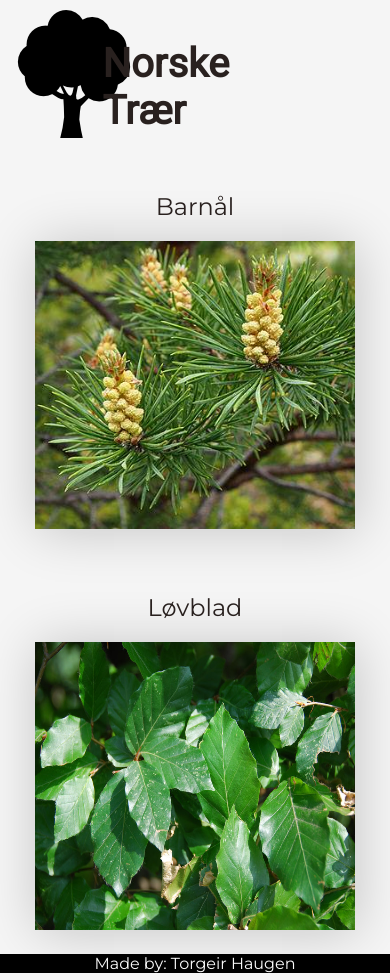
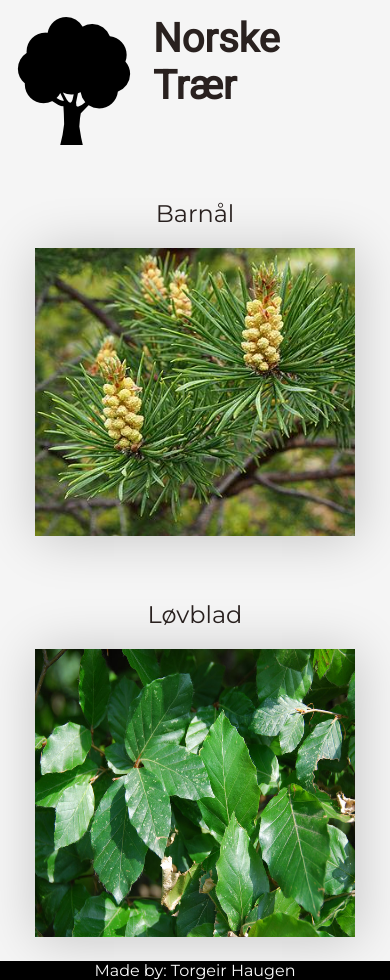
Before and after one commit to kodeebo/hvilket-tre-er-det, a React (Vite) app: page / in a window 390 px wide. Built offline with nearby package versions, Linux system fonts and the light colour scheme.

Commit message:
Fix mobile

```diff
--- a/src/Content.tsx
+++ b/src/Content.tsx
@@ -10,8 +10,9 @@ const Wrapper = styledComponentsCjs.main`
   margin-bottom: auto;
 `;
 
-const Content = ({ currentLevel, forest }) => {
+const Content = ({ branch, forest }) => {
   const location = useLocation();
+  const currentLevel = branch.slice(-1).pop();
 
   if (location.search) {
     const treeId = location.search.replace("?", "");
--- a/src/Header.tsx
+++ b/src/Header.tsx
@@ -1,4 +1,4 @@
-import React from "react";
+import React, { Fragment } from "react";
 import styled from "styled-components";
 import { useLocation } from "react-router-dom";
 import structure from "./structure";
@@ -18,10 +18,7 @@ const Icon = styled.img`
 `;
 
 const Text = styled.div`
-  position: absolute;
-  top: 30px;
-  left: 50%;
-  transform: translateX(-50%);
+  margin: 5px 15px;
   font-size: 40px;
   font-family: Roboto;
   font-weight: bold;
@@ -32,7 +29,8 @@ const Dummy = styled.div`
 `;
 
 const Breadcrumbs = styled.div`
-  margin: 10px;
+  min-height: 30px;
+  margin: 10px 15px 0;
   font-size: 20px;
 `;
 
@@ -47,18 +45,20 @@ const Header = ({ breadcrumb }) => {
       <Link to="/">
         <Icon src={icon} />
       </Link>
+      <div>
         <Text>Norske Trær</Text>
         <Breadcrumbs>
-        {breadcrumb.map(({ header, id }, i) => (
-          <>
+          {breadcrumb.map(({ header, id }) => (
+            <Fragment key={id}>
               {` ${String.fromCharCode(0x203a)} `}
               <Link key={id} to={(location) => `${location.pathname.split(id)[0]}${id}`}>
                 {header}
               </Link>
-          </>
+            </Fragment>
           ))}
-        {location.search && ` ${String.fromCharCode(0x203a)} ${location.search.replace("?", "")}`}
+          {location.search ? ` ${String.fromCharCode(0x203a)} ${location.search.replace("?", "")}` : " "}
         </Breadcrumbs>
+      </div>
     </Wrapper>
   );
 };
--- a/src/Image.tsx
+++ b/src/Image.tsx
@@ -49,7 +49,7 @@ export const Image = ({ displayName, to, selected, src }) => {
   return (
     <ImageWrapper show={show}>
       <ImageHeader>{displayName}</ImageHeader>
-      <Link to={to}>
+      <Link to={to} onClick={() => window.scrollTo(0, 0)}>
         <MovingImage selected={selected} src={src} />
       </Link>
     </ImageWrapper>
--- a/src/Main.tsx
+++ b/src/Main.tsx
@@ -21,22 +21,21 @@ export interface Structure {
   categories?: Array<{ header: string; id: string }>;
 }
 
-const findCurrenCat = (paths, currentPath, structure, breadcrumb = []) => {
-  if (paths.length === 0) return [structure, breadcrumb];
+const findCurrentBranch = (paths, currentPath, structure, branch = [structure]) => {
+  if (paths.length === 0) return branch;
   const currentCat = structure.categories.find((cat) => cat.id === paths[currentPath]);
-  breadcrumb.push(currentCat);
-  if (paths.length === currentPath + 1) return [currentCat, breadcrumb];
-  return findCurrenCat(paths, currentPath + 1, currentCat, breadcrumb);
+  branch.push(currentCat);
+  if (paths.length === currentPath + 1) return branch;
+  return findCurrentBranch(paths, currentPath + 1, currentCat, branch);
 };
 
 export const Main = () => {
   const location = useLocation();
   const [forest, buildForest] = useState({});
-  console.log(location);
   const paths = location.pathname.split("/").filter((path) => path);
-  console.log(paths);
-  const [currentCategory, breadcrumb] = findCurrenCat(paths, 0, structure);
-  console.log(currentCategory);
+  const branch = findCurrentBranch(paths, 0, structure);
+  const currentCategory = branch.slice(-1).pop();
+  console.log(branch);
   const fetchTrees = async () => {
     const treesOnThisLevel = allTrees.filter((tree) => tree.categories.some((cat) => cat === currentCategory.id));
     const result = await Promise.all(
@@ -69,8 +68,8 @@ export const Main = () => {
 
   return (
     <Wrapper>
-      <Header breadcrumb={breadcrumb} />
-      <Content currentLevel={currentCategory} forest={forest} />
+      <Header breadcrumb={branch.slice(1)} />
+      <Content branch={branch} forest={forest} />
       <Footer />
     </Wrapper>
   );
```
Lines whose indentation alone changed are shown as unchanged.
